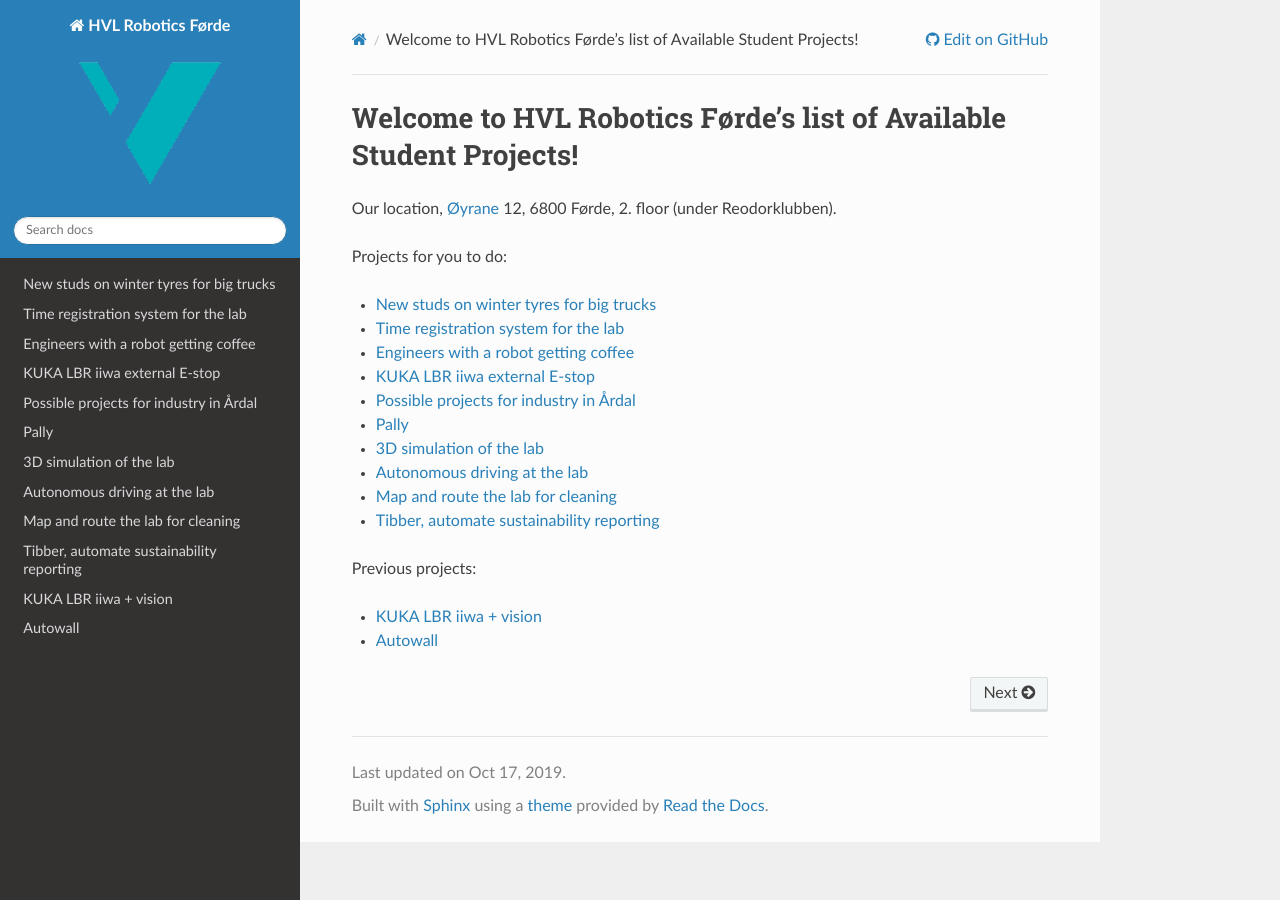
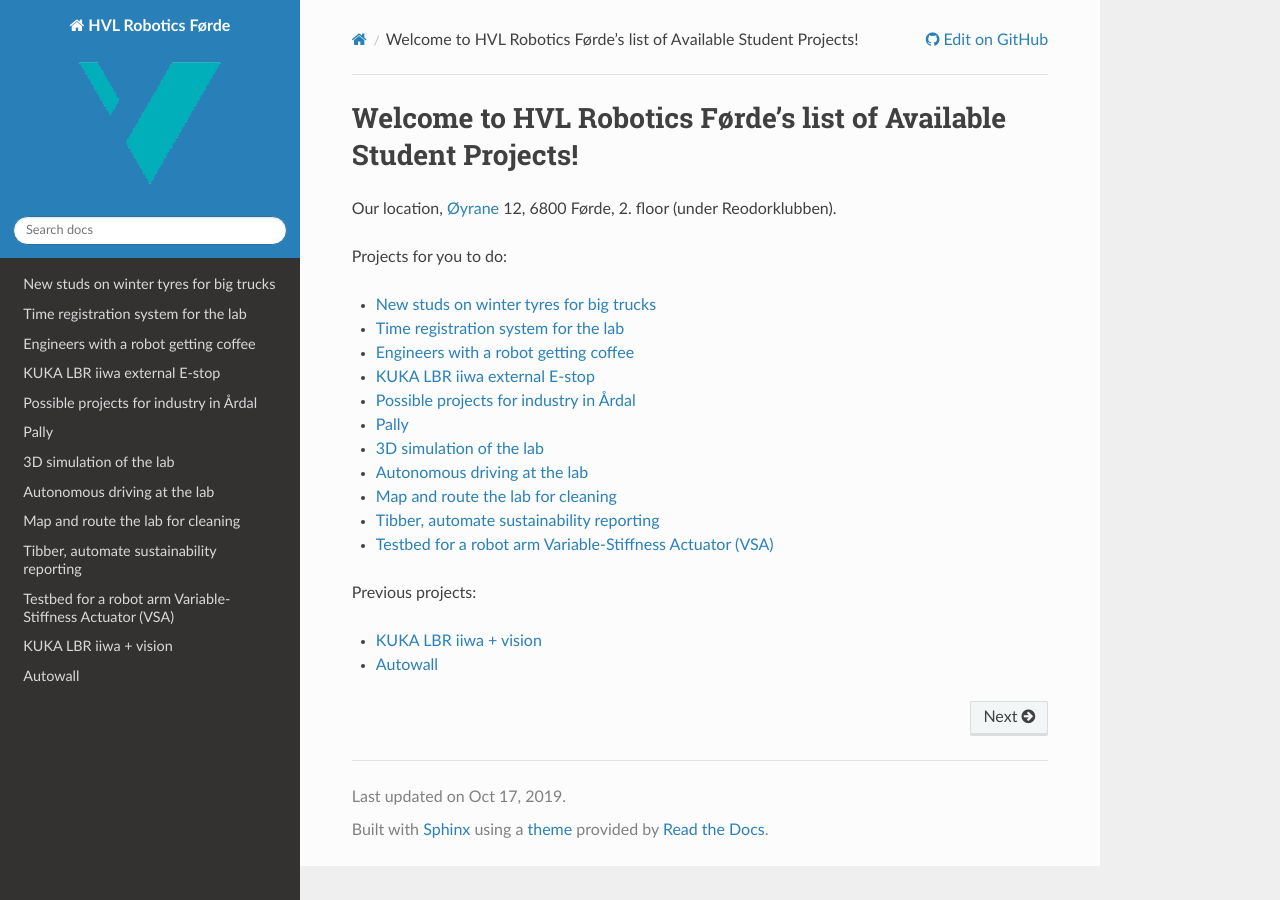
Before and after one commit to frdedynamics/projects-for-students, a Sphinx documentation site: the page built from source/index.rst, in a window 1280 px wide. Built offline with Sphinx 7.4.7 and the Read the Docs theme 2.0.0, drawn with Linux system fonts in a browser that asks for light colours; the version number could not be read and is left out.

```diff
--- a/source/index.rst
+++ b/source/index.rst
@@ -20,7 +20,7 @@ Projects for you to do:
    Autonomous driving at the lab <texts/lab_routes.rst>
    Map and route the lab for cleaning <texts/robot_cleaner.rst>
    Tibber, automate sustainability reporting <texts/tibber_sustain.rst>
-
+   Testbed for a robot arm Variable-Stiffness Actuator (VSA) <texts/vsa_testbench.rst>
 
 Previous projects:
 
```
Also changed, not shown: source/texts/vsa_testbench.rst (added, +20 -0 lines).
